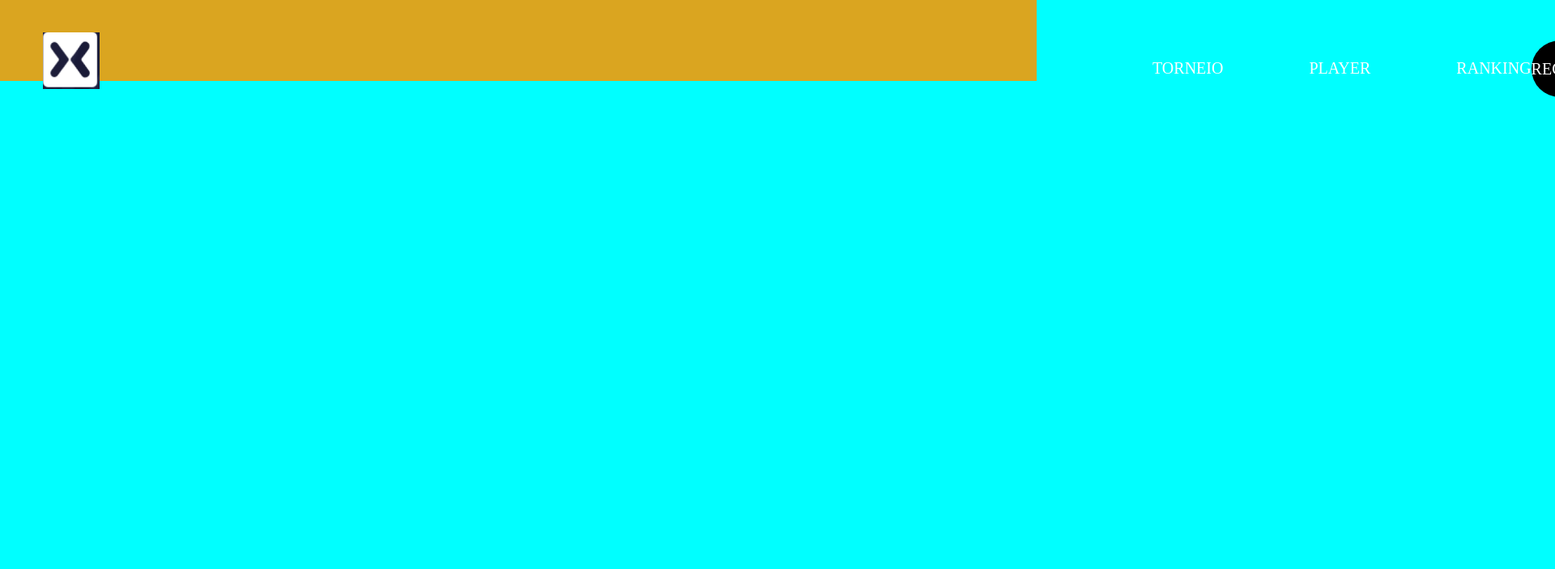
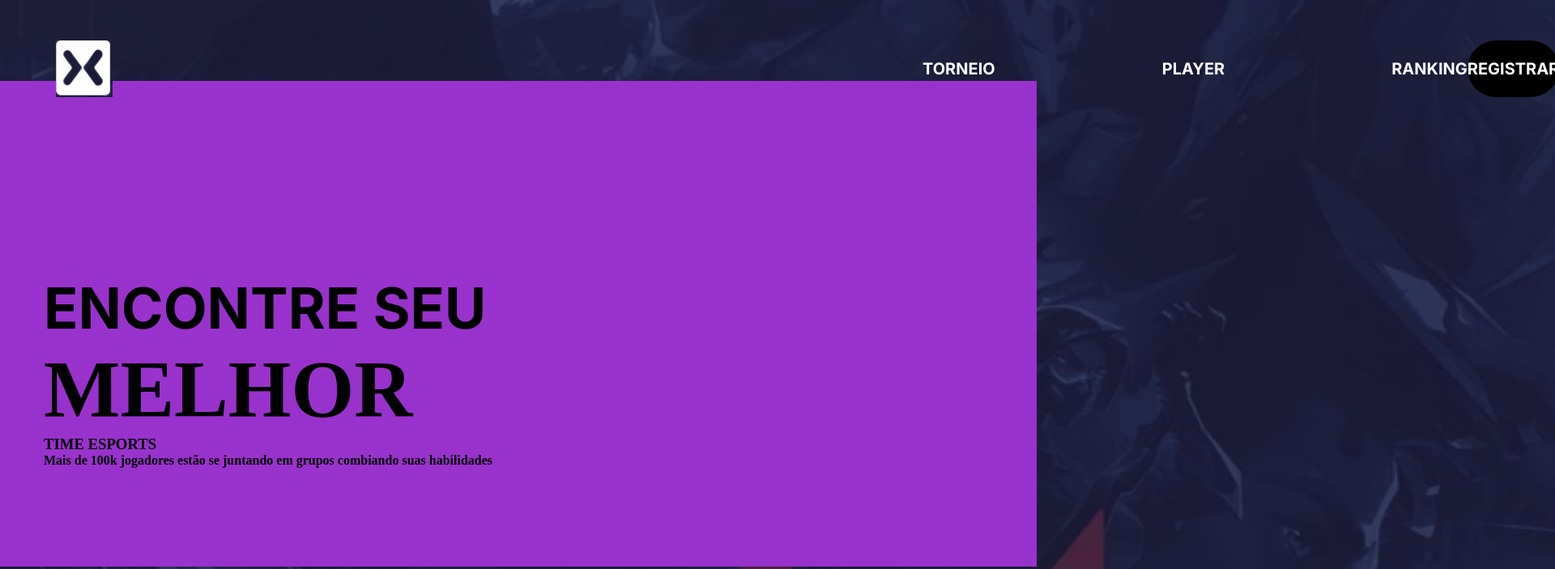
Before and after one commit to Duduur/Projeto_layout, a plain HTML site: page index.html in a window 1280 px wide. Shown: the top 703 px of the page at 81% size, 1920 px wide, since content can reach past the window. Drawn offline with Linux system fonts and the light colour scheme.

Commit message:
finalizacao do header

```diff
--- a/index.html
+++ b/index.html
@@ -3,6 +3,9 @@
 <head>
     <meta charset="UTF-8">
     <meta name="viewport" content="width=device-width, initial-scale=1.0">
+    <link rel="preconnect" href="https://fonts.googleapis.com">
+    <link rel="preconnect" href="https://fonts.gstatic.com" crossorigin>
+    <link href="https://fonts.googleapis.com/css2?family=Inter:ital,opsz,wght@0,14..32,100..900;1,14..32,100..900&display=swap" rel="stylesheet">
     <link rel="stylesheet" href="style.css">
     <title>Esports</title>
 </head>
@@ -20,6 +23,13 @@
             <a href="#">REGISTRAR</a>
         </div>
     </header>
-    <main></main>
+    <main>
+        <div class="container">
+            <h1>ENCONTRE SEU</h1>
+            <h2>MELHOR</h2>
+            <h3>TIME ESPORTS</h3>
+            <h4>Mais de 100k jogadores estão se juntando em grupos combiando suas habilidades</h4>
+        </div>
+    </main>
 </body>
 </html>
--- a/style.css
+++ b/style.css
@@ -14,19 +14,22 @@ ul, ol, li{
 /* FIM DO RESET*/
 
 body{
-    background-color: aqua;
+    background-image: url(./img/valorant.png);
+    background-size: 2400px 1600px;
+    background-repeat: no-repeat;
+    background-position-y: 0px;
+    background-position-x: -9px;
 }
 
 header{
-    background-color: goldenrod;
     height: 100px;
     display: flex;
     justify-content: space-between;
 }
 
 .logo{
-    padding-top: 40px;
-    padding-left: 53px;
+    padding-top: 50px;
+    padding-left: 69px;
 }
 .logo img{
     height: 70px;
@@ -34,11 +37,13 @@ header{
 }
 .menu {
     display: flex;
-    gap: 106px;
+    gap: 206px;
     font-size: 63px;
     align-items: center;
-    margin-left: 1300px;
+    margin-left: 1000px;
     margin-top: 69px;
+    font-family: "Inter", sans-serif;
+    font-weight: bold;
 }
 
 header a{
@@ -54,4 +59,28 @@ header a{
     align-items: center;
     margin-right: 69px;
     margin-top: 50px;
+    font-family: "Inter", sans-serif;
+    font-weight: bold;
 }
+
+main{
+    background-color: darkorchid;
+    height: 600px;
+    display: flex;
+}
+.container{
+    display: flex;
+    flex-direction: column;
+    padding-top: 238px;
+    padding-left: 54px;
+}
+
+.container h1{
+    font-size: 70px;
+    font-family: "Inter", sans-serif;
+    font-weight: bold;
+}
+
+.container h2{
+    font-size: 100px;
+}
```
Also changed, not shown: img/valorant.png (added), 2 other files.
